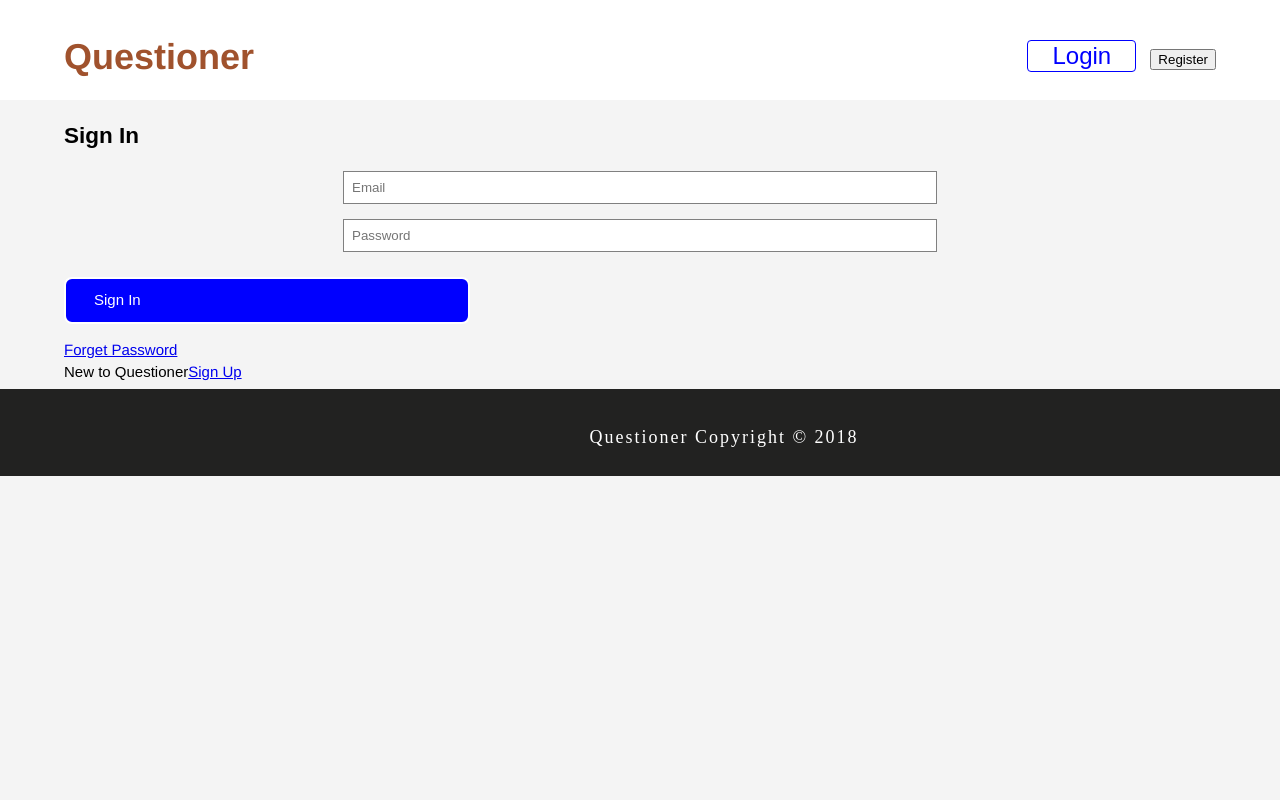
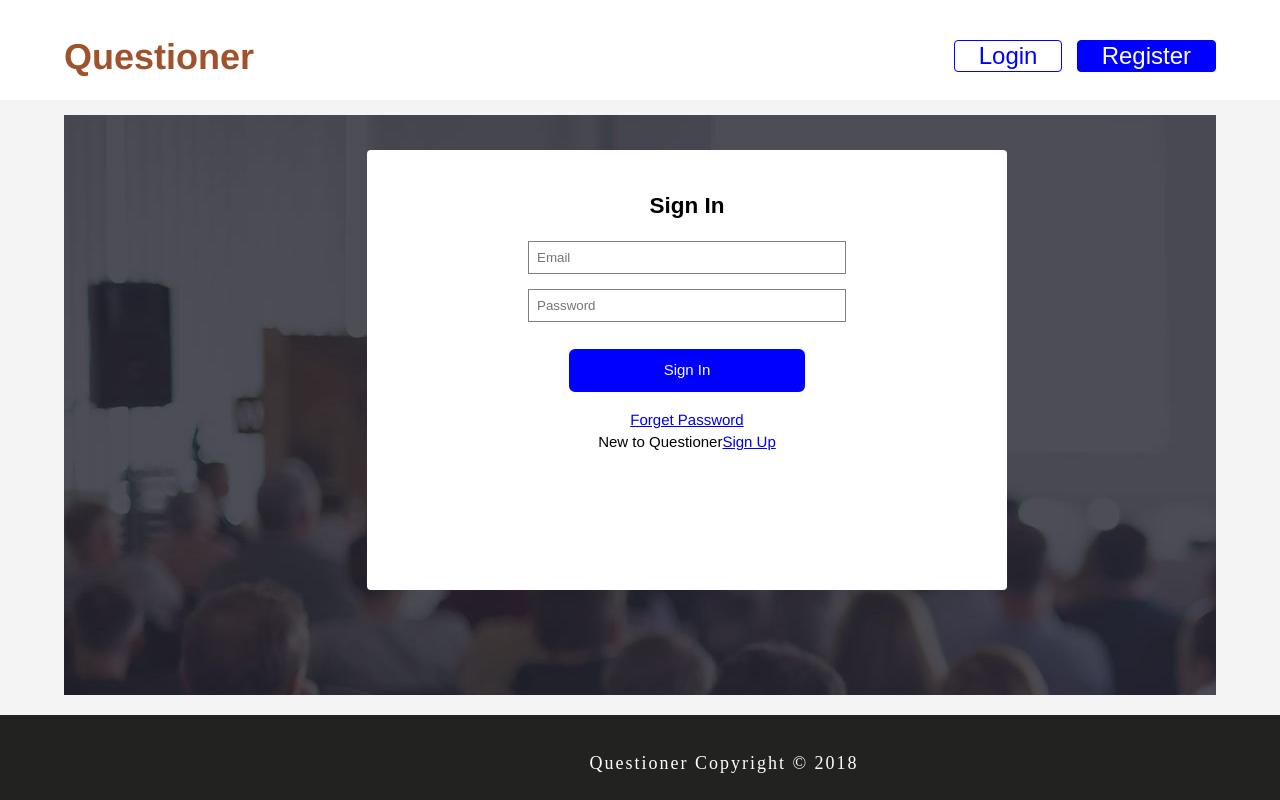
Before and after one commit to DeveloperNuel/Questioner, a website: page UI/pages/signin.html in a window 1280 px wide. Drawn offline with Linux system fonts and the light colour scheme.

Commit message:
[Feature #162662556] Modify Index/Home Page

```diff
--- a/UI/css/index.css
+++ b/UI/css/index.css
@@ -47,7 +47,7 @@ header nav{
   padding-right: 1em;
   margin-right: 10px;
 }
-.register{
+#register{
     background-color: blue;
     color: white;
     border: 1px solid blue;
@@ -72,6 +72,11 @@ header nav{
 	padding-top: 10px;
 	margin: 5px 100px;
     font-family: 'Ubuntu', sans-serif;
+}
+.main a{
+	margin-left: 30%;
+	font-size: 24;
+	text-align: center;
 }
 p{
 	color: #ffffff;
--- a/UI/css/signin.css
+++ b/UI/css/signin.css
@@ -63,3 +63,23 @@ input {
 	font-style: bold;
 	text-align: center;
 }
+.signin-style{
+	background: url('../images/meetupback.jpg');
+	padding-top: 20px;
+	padding-left: 20px;
+	margin-top: 1em;
+    margin-bottom: 1em;
+    min-height: 560px;
+
+}
+.content {
+	height: 400px;
+	width: 600px;
+	background-color: white;
+	text-align: center;
+	padding: 20px;
+	position: relative;
+	border-radius: 4px;
+	margin-top: 1em;
+	margin-left: 25%;
+}
```
Also changed, not shown: UI/pages/index.html (+30 -3 lines).
